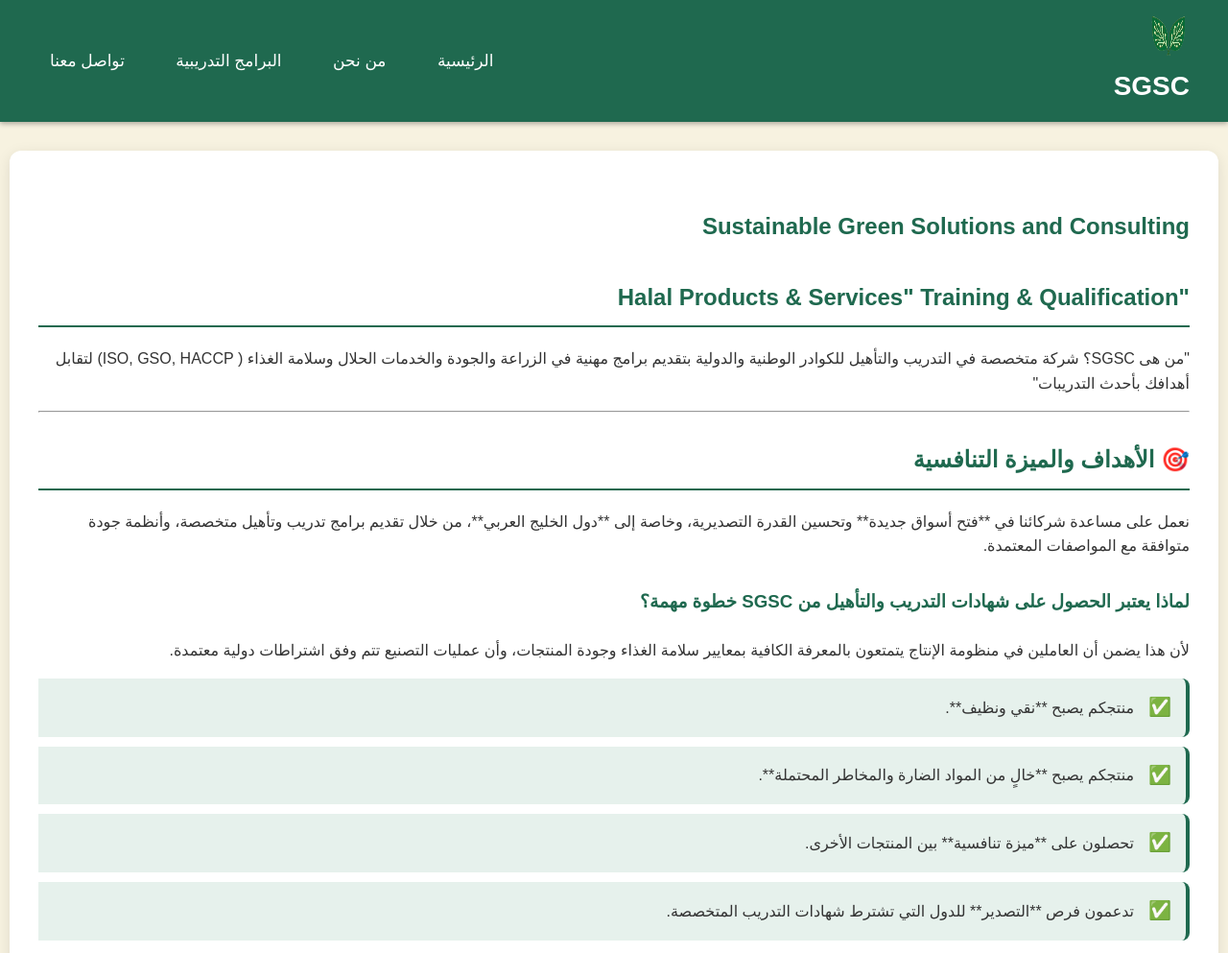
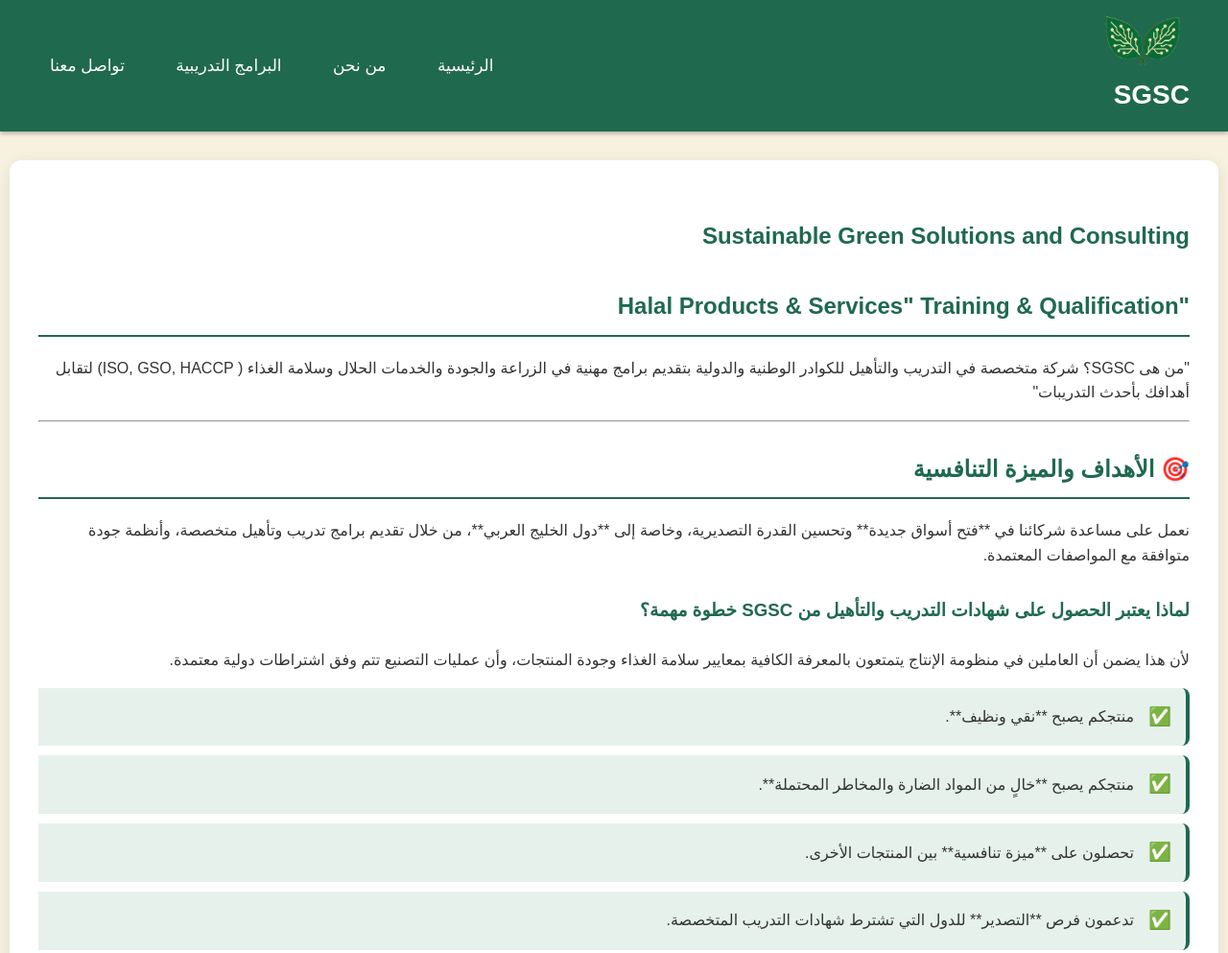
Before and after one commit to sgsc-web/site, a plain HTML site: page index.html in a window 1280 px wide. Shown: the top 993 px of the page at 96% size. Drawn offline with Linux system fonts and the light colour scheme.

Commit message:
update every thing

```diff
--- a/style.css
+++ b/style.css
@@ -49,8 +49,8 @@
 
 .logo img {
     /* يجب استبدال هذا برمز SGSC الحقيقي */
-    width: 45px;
-    height: 45px;
+    width: 100px;
+    height: auto;
     margin-left: 10px;
 }
 
```
